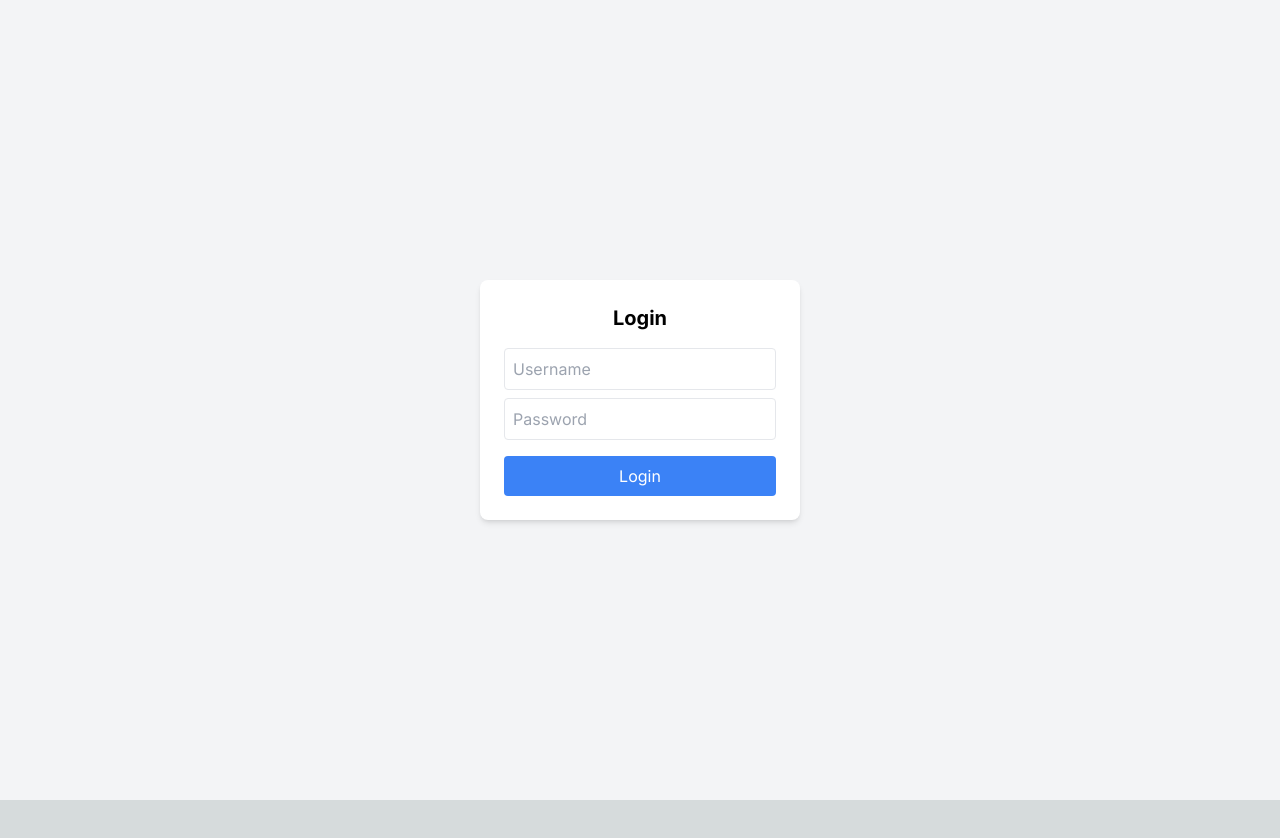
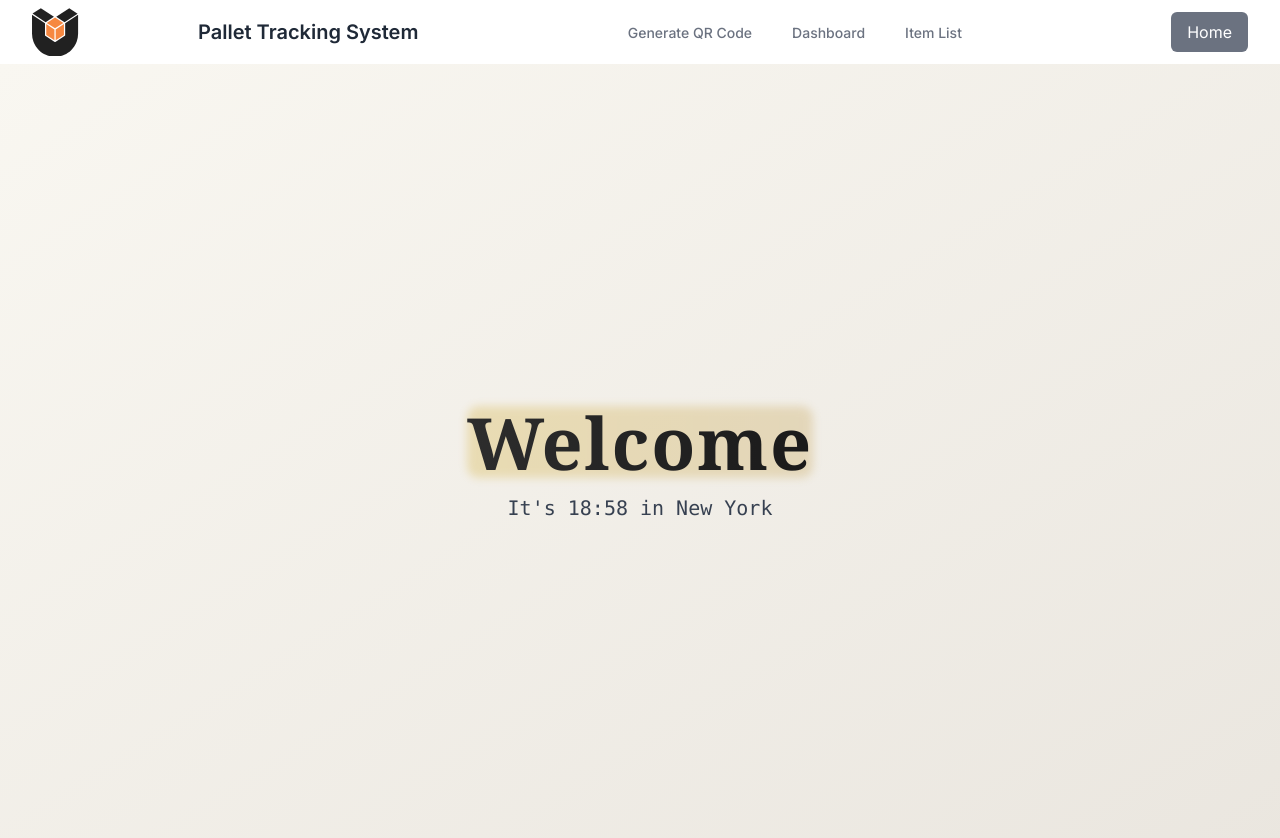
Before and after one commit to Renzhijie110/scan-management, a Next.js app: page / in a window 1280 px wide. Shown: the top 838 px of the page. Before the commit the page ends 800 px from the top, so only its background shows below. Built offline with nearby package versions, Linux system fonts and the light colour scheme.

Commit message:
update ui

```diff
--- a/app/create-qrcode/page.tsx
+++ b/app/create-qrcode/page.tsx
@@ -6,43 +6,41 @@ import { useRouter } from 'next/navigation';
 
 export default function CreateQRCode() {
   const router = useRouter();
+
+  const [qrCodes, setQrCodes] = useState<{ itemId: string; qrImage: string; createdAt: string; }[]>([]);
+  const [dateInput, setDateInput] = useState("");
+  const [warehouseInput, setWarehouseInput] = useState("");
+  const [error, setError] = useState('');
+  const [datePickerValue, setDatePickerValue] = useState(''); // YYYY-MM-DD格式
   useEffect(() => {
-    const warehouse = localStorage.getItem('warehouse');
-    if (warehouse === null) {
-      router.push('/'); // 强制跳转回登录页
-    }
+    const today = new Date();
+    // 设置默认日期选择器值格式 YYYY-MM-DD
+    const yyyy = today.getFullYear();
+    const mm = (today.getMonth() + 1).toString().padStart(2, '0');
+    const dd = today.getDate().toString().padStart(2, '0');
+    const formattedPickerDate = `${yyyy}-${mm}-${dd}`;
+    setDatePickerValue(formattedPickerDate);
+
+    // 设置默认YYMMDD格式给dateInput
+    const yy = yyyy.toString().slice(2);
+    setDateInput(`${yy}${mm}${dd}`);
   }, []);
 
-  const [qrCodes, setQrCodes] = useState<{ itemId: string; qrImage: string; createdAt: string; }[]>([]);
-  const [inputText, setInputText] = useState('');
-  const [dateInput, setDateInput] = useState("");
-  const [warehouseInput, setWarehouseInput] = useState("");
-  const [startBox, setStartBox] = useState("");
-  const [endBox, setEndBox] = useState("");
-  const [error, setError] = useState('');
-
   const generateQRCodes = async () => {
-    if (!dateInput || !warehouseInput || !startBox || !endBox) {
-      setError("Please enter all fields: Date, Warehouse, Start, and End Box Numbers (^_^)");
+    if (!dateInput || !warehouseInput ) {
+      setError("Please enter all fields: Date, Warehouse (^_^)");
       return;
     }
 
-    const start = parseInt(startBox, 10);
-    const end = parseInt(endBox, 10);
-
-    if (isNaN(start) || isNaN(end) || start > end) {
-      setError("Invalid Box Number Range! Start should be ≤ End.");
-      return;
-    }
 
     const newQrCodes = [];
     try {
       const timestamp = new Date().toLocaleString();
       const user_id = localStorage.getItem("user_id");
 
-      for (let i = start; i <= end; i++) {
-        const itemId = `${dateInput} ${warehouseInput} ${i}`;
-        const regex = /^\d{6} [A-Z]{3} \d+$/;
+
+        const itemId = `${dateInput} ${warehouseInput}`;
+        const regex = /^\d{6} \d+$/;
         if (!regex.test(itemId)) {
           setError(`GID Wrong Format: ${itemId}, Required Format: YYMMDD XXX X (^_^)`);
           return;
@@ -58,7 +56,8 @@ export default function CreateQRCode() {
         });
 
         newQrCodes.push({ itemId, qrImage, createdAt: timestamp });
-      }
+
+
 
       setQrCodes(newQrCodes);
       setError("");
@@ -116,70 +115,92 @@ export default function CreateQRCode() {
   };
 
 
+    // 处理日期选择器变化，自动转成YYMMDD
+    const handleDateChange = (e: React.ChangeEvent<HTMLInputElement>) => {
+      const val = e.target.value; // 格式 YYYY-MM-DD
+      setDatePickerValue(val);
+
+      if (!val) {
+        setDateInput('');
+        return;
+      }
+
+      const [yyyy, mm, dd] = val.split('-');
+      const yy = yyyy.slice(2);
+      setDateInput(`${yy}${mm}${dd}`);
+    };
+
     return (
+      <main className="min-h-screen p-12 bg-gray-50 flex items-center justify-center">
+        <div className="max-w-lg w-full bg-white p-8 rounded-xl shadow-xl">
+          <h1 className="text-4xl font-extrabold mb-10 text-center text-blue-700">Generate QR Codes</h1>
+          <div className="space-y-6">
+            <div>
+              <label htmlFor="date-picker" className="block mb-3 font-semibold text-lg text-gray-800">
+                Select Date
+              </label>
+              <input
+                id="date-picker"
+                type="date"
+                value={datePickerValue}
+                onChange={handleDateChange}
+                className="w-full px-5 py-4 border border-gray-300 rounded-lg text-xl focus:outline-none focus:ring-4 focus:ring-blue-300"
+              />
+              <p className="mt-3 text-gray-600 text-lg">
+                Selected format: <span className="font-mono text-blue-600">{dateInput}</span>
+              </p>
+            </div>
 
-    <main className="min-h-screen p-8 bg-gray-100">
-      <div className="max-w-md mx-auto bg-white p-6 rounded-lg shadow-md">
-        <h1 className="text-2xl font-bold mb-6 text-center">Generate QR Codes</h1>
-        <div className="space-y-4">
+            <div>
+              <label htmlFor="warehouse" className="block mb-3 font-semibold text-lg text-gray-800">
+                Warehouse Number
+              </label>
               <input
-            type="text"
-            value={dateInput}
-            onChange={(e) => setDateInput(e.target.value)}
-            className="w-full px-3 py-2 border border-gray-300 rounded-md"
-            placeholder="Enter Date (YYMMDD)"
-          />
-          <input
+                id="warehouse"
                 type="text"
                 value={warehouseInput}
                 onChange={(e) => setWarehouseInput(e.target.value)}
-            className="w-full px-3 py-2 border border-gray-300 rounded-md"
-            placeholder="Enter Warehouse (XXX)"
-          />
-          <div className="flex space-x-2">
-            <input
-              type="number"
-              value={startBox}
-              onChange={(e) => setStartBox(e.target.value)}
-              className="w-1/2 px-3 py-2 border border-gray-300 rounded-md"
-              placeholder="Start Box Number"
-            />
-            <input
-              type="number"
-              value={endBox}
-              onChange={(e) => setEndBox(e.target.value)}
-              className="w-1/2 px-3 py-2 border border-gray-300 rounded-md"
-              placeholder="End Box Number"
+                placeholder="Enter Warehouse Number"
+                className="w-full px-5 py-4 border border-gray-300 rounded-lg text-xl focus:outline-none focus:ring-4 focus:ring-blue-300"
               />
             </div>
+
             <button
               onClick={generateQRCodes}
-            className="w-full bg-blue-500 text-white px-4 py-2 rounded-md hover:bg-blue-600"
+              className="w-full bg-gradient-to-r from-blue-600 to-blue-400 text-white font-bold text-2xl py-4 rounded-lg shadow-md hover:from-blue-700 hover:to-blue-500 transition"
             >
               Generate QR Codes
             </button>
           </div>
 
-        {error && <p className="text-red-500 mt-4 text-center">{error}</p>}
+          {error && (
+            <p className="text-red-600 mt-6 text-center font-semibold text-lg">{error}</p>
+          )}
 
           {qrCodes.length > 0 && (
-          <div className="mt-6 text-center">
-            <h2 className="text-2xl font-semibold mb-2">Finished</h2>
-            <div className="grid grid-cols-2 gap-4">
+            <div className="mt-12 text-center">
+              <h2 className="text-3xl font-semibold mb-6 text-gray-800">Finished</h2>
+              <div className="grid grid-cols-1 sm:grid-cols-2 gap-8">
                 {qrCodes.map((qr) => (
-                <div key={qr.itemId} className="border p-2 rounded-md text-center">
-                  <p className="text-gray-600">{qr.itemId}</p>
-                  <img src={qr.qrImage} alt="QR Code" className="mx-auto" />
+                  <div
+                    key={qr.itemId}
+                    className="border border-gray-300 p-4 rounded-xl shadow-sm hover:shadow-lg transition"
+                  >
+                    <p className="text-gray-700 text-xl font-mono mb-4">{qr.itemId}</p>
+                    <img src={qr.qrImage} alt="QR Code" className="mx-auto w-48 h-auto" />
                   </div>
                 ))}
               </div>
-            <button onClick={handlePrint} className="mt-4 bg-green-500 text-white px-4 py-2 rounded-md hover:bg-green-600">
+              <button
+                onClick={handlePrint}
+                className="mt-10 bg-gradient-to-r from-green-600 to-green-400 text-white font-bold text-2xl py-4 rounded-lg shadow-md hover:from-green-700 hover:to-green-500 transition"
+              >
                 Print QR Codes
-
               </button>
             </div>
           )}
         </div>
       </main>
     );
+
 }
--- a/app/dashboard/page.tsx
+++ b/app/dashboard/page.tsx
@@ -5,12 +5,6 @@ import Dashboard from '@/components/dashboard';
 
 export default function Boxes() {
   const router = useRouter();
-  useEffect(() => {
-    const warehouse = localStorage.getItem('warehouse');
-    if (warehouse === null) {
-      router.push('/'); // 强制跳转回登录页
-    }
-  }, []);
 
 
   return (
--- a/app/layout.tsx
+++ b/app/layout.tsx
@@ -2,8 +2,7 @@
 
 import { Inter } from 'next/font/google';
 import './globals.css';
-import NavWrapper from '@/components/nav-wrapper';
-
+import Navbar from '@/components/navbar';
 const inter = Inter({ subsets: ['latin'] });
 
 export default function RootLayout({
@@ -14,7 +13,7 @@ export default function RootLayout({
   return (
     <html lang="zh">
       <body className={inter.className}>
-        <NavWrapper />
+        <Navbar/>
         {children}
       </body>
     </html>
--- a/app/page.tsx
+++ b/app/page.tsx
@@ -1,68 +1,66 @@
-"use client";
+'use client';
 
-import { useState } from 'react';
-import { useRouter } from 'next/navigation';
-
-export const preferredRegion = 'home';
-export const dynamic = 'force-dynamic';
+import { useEffect, useState } from 'react';
+import { motion } from 'framer-motion';
 
 export default function Home() {
-  const [username, setUsername] = useState('');
-  const [password, setPassword] = useState('');
-  const [error, setError] = useState('');
-  const router = useRouter();
+  const [timeString, setTimeString] = useState('');
+  const [timeZone, setTimeZone] = useState('America/New_York'); // 默认时区
 
-  const handleLogin = async (e: React.FormEvent) => {
-    e.preventDefault();
+  useEffect(() => {
+    // 读取登录人的时区信息（模拟）
+    const tz = localStorage.getItem('userTimeZone');
+    if (tz) setTimeZone(tz);
 
-    try {
-      const response = await fetch('/api/login', {
-        method: 'POST',
-        headers: { 'Content-Type': 'application/json' },
-        body: JSON.stringify({ username, password }),
+    function updateTime() {
+      const now = new Date();
+
+      // 用Intl格式化对应时区时间
+      const formatter = new Intl.DateTimeFormat('en-US', {
+        hour: '2-digit',
+        minute: '2-digit',
+        hour12: false,
+        timeZone,
       });
 
-      const data = await response.json()
+      const formattedTime = formatter.format(now);
 
-      if (!response.ok) {
-        setError(data.error || 'Login failed');
-        return;
-      }else{
-        localStorage.setItem('user_id', data.user_id);
-        localStorage.setItem('warehouse', data.warehouse);
-        router.push('/dashboard');
-      }
+      // 提取城市名称，假设格式是区域/城市，比如 America/New_York
+      const city = timeZone.split('/')[1]?.replace('_', ' ') || timeZone;
 
-    } catch (error) {
-      setError('An error occurred. Please try again.');
+      setTimeString(`It's ${formattedTime} in ${city}`);
     }
-  };
+
+    updateTime();
+
+    const interval = setInterval(updateTime, 60 * 1000);
+
+    return () => clearInterval(interval);
+  }, [timeZone]);
 
   return (
-    <main className="flex min-h-screen items-center justify-center bg-gray-100">
-      <div className="bg-white p-6 rounded-lg shadow-md w-80">
-        <h2 className="text-xl font-bold mb-4 text-center">Login</h2>
-        <form onSubmit={handleLogin}>
-          <input
-            type="text"
-            placeholder="Username"
-            value={username}
-            onChange={(e) => setUsername(e.target.value)}
-            className="w-full p-2 mb-2 border rounded"
-          />
-          <input
-            type="password"
-            placeholder="Password"
-            value={password}
-            onChange={(e) => setPassword(e.target.value)}
-            className="w-full p-2 mb-2 border rounded"
-          />
-          {error && <p className="text-red-500 text-sm">{error}</p>}
-          <button type="submit" className="w-full bg-blue-500 text-white p-2 rounded mt-2 hover:bg-blue-600">
-            Login
-          </button>
-        </form>
-      </div>
+    <main className="flex min-h-screen items-center justify-center bg-gradient-to-br from-[#f9f7f1] to-[#eae6df] flex-col space-y-4">
+      <motion.h1
+        initial={{ opacity: 0, y: 30 }}
+        animate={{ opacity: 1, y: 0 }}
+        transition={{ duration: 1.2, ease: 'easeOut' }}
+        className="text-5xl md:text-7xl font-serif font-semibold text-gray-900 tracking-wide"
+      >
+        <span className="relative inline-block">
+          <span className="absolute inset-0 bg-gradient-to-r from-[#d4af37] to-[#c5a253] rounded-xl blur-sm opacity-30"></span>
+          <span className="relative text-transparent bg-clip-text bg-gradient-to-r from-[#2d2d2d] to-[#1a1a1a]">
+            Welcome
+          </span>
+        </span>
+      </motion.h1>
+      <motion.p
+        initial={{ opacity: 0, y: 10 }}
+        animate={{ opacity: 1, y: 0 }}
+        transition={{ delay: 1.3, duration: 0.8, ease: 'easeOut' }}
+        className="text-xl text-gray-700 font-mono"
+      >
+        {timeString}
+      </motion.p>
     </main>
   );
 }
--- /dev/null
+++ b/components/Logo.tsx
@@ -0,0 +1,37 @@
+export default function Logo() {
+    return (
+      <svg
+            version="1.1"
+            id="Layer_1"
+            xmlns="http://www.w3.org/2000/svg"
+            xmlnsXlink="http://www.w3.org/1999/xlink"
+            x="0px"
+            y="0px"
+            viewBox="0 0 220 71.52"
+            className="w-[150px] h-auto"
+            xmlSpace="preserve"
+          >
+            <style type="text/css">
+              {`
+                .st0{fill-rule:evenodd;clip-rule:evenodd;fill:#F68841;}
+                .st1{fill-rule:evenodd;clip-rule:evenodd;fill:#212121;}
+                .st2{fill:#F68841;}
+                .st3{fill:#212121;}
+              `}
+            </style>
+            {/* SVG 内容粘贴在这里 */}
+            <g>
+              <polygon className="st0" points="34.71,31.45 46.82,23.57 46.82,39.59 34.71,47.47" />
+              <polygon className="st0" points="21.62,21.89 33.84,13.88 46.06,21.89 33.8,29.87" />
+              <polygon className="st0" points="20.87,39.59 20.87,23.58 32.88,31.45 32.88,47.47" />
+              <path className="st1" d="M33.8,71.52c-4.69,0-9.23-0.94-13.48-2.79c-3.75-1.64-7.15-3.92-10.11-6.8c-3.56-3.47-6.35-7.75-8.08-12.37
+                  C0.72,45.79,0,41.8,0,37.72V9.9l19.04,12.48v17.7c0,0.31,0.15,0.59,0.41,0.76l13.84,9.07c0.09,0.05,0.15,0.09,0.22,0.11l0.09,0.02
+                  c0.09,0.02,0.13,0.03,0.17,0.03c0.12-0.01,0.21-0.02,0.29-0.04c0.08-0.02,0.13-0.05,0.19-0.08l13.97-9.09
+                  c0.26-0.17,0.41-0.46,0.41-0.77v-17.7L67.6,9.97v27.75c0,4.05-0.71,8.02-2.11,11.8c-1.74,4.66-4.54,8.95-8.1,12.41
+                  c-2.92,2.85-6.29,5.12-10.02,6.76C43.07,70.56,38.51,71.52,33.8,71.52"/>
+              <polygon className="st1" points="0.75,8.21 12.97,0.2 32.17,12.79 19.96,20.8" />
+              <polygon className="st1" points="35.51,12.79 54.62,0.28 66.84,8.28 47.73,20.8" />
+            </g>
+          </svg>
+    );
+  }
--- a/components/navbar.tsx
+++ b/components/navbar.tsx
@@ -2,67 +2,127 @@
 
 import Link from 'next/link';
 import { usePathname, useRouter } from 'next/navigation';
+import Logo from '@/components/Logo';
+import { useState } from 'react';
 
 export default function Navbar() {
   const pathname = usePathname();
   const router = useRouter();
+  const [mobileMenuOpen, setMobileMenuOpen] = useState(false);
 
   const handleLogout = () => {
-    localStorage.removeItem('warehouse');
     router.push('/');
   };
 
   return (
     <nav className="bg-white shadow-sm">
       <div className="max-w-7xl mx-auto px-4 sm:px-6 lg:px-8">
-        <div className="flex justify-between h-16">
-          <div className="flex">
-            <div className="flex-shrink-0 flex items-center">
+        <div className="flex items-center justify-between h-16">
+          {/* 左侧：Logo + 标题 */}
+          <div className="flex items-center space-x-4">
+            <Logo />
+            <span className="hidden sm:inline text-xl font-semibold text-gray-800">
+
               Pallet Tracking System
-            </div>
-            <div className="hidden sm:ml-6 sm:flex sm:space-x-8">
-              <Link
-                href="/dashboard"
-                className={`inline-flex items-center px-1 pt-1 border-b-2 text-sm font-medium ${
-                  pathname === '/dashboard'
-                    ? 'border-blue-500 text-gray-900'
-                    : 'border-transparent text-gray-500 hover:border-gray-300 hover:text-gray-700'
-                }`}
-              >
-                Dashboard
-              </Link>
-              <Link
-                href="/boxes"
-                className={`inline-flex items-center px-1 pt-1 border-b-2 text-sm font-medium ${
-                  pathname === '/boxes'
-                    ? 'border-blue-500 text-gray-900'
-                    : 'border-transparent text-gray-500 hover:border-gray-300 hover:text-gray-700'
-                }`}
-              >
-                Item List
-              </Link>
-              <Link
-                href="/create-qrcode"
-                className={`inline-flex items-center px-1 pt-1 border-b-2 text-sm font-medium ${
-                  pathname === '/create-qrcode'
-                    ? 'border-blue-500 text-gray-900'
-                    : 'border-transparent text-gray-500 hover:border-gray-300 hover:text-gray-700'
-                }`}
-              >
-                Generate QR Code
-              </Link>
-            </div>
+            </span>
           </div>
-          <div className="flex items-center">
+
+          {/* 桌面导航 */}
+          <div className="hidden sm:flex sm:space-x-8">
+            <NavLink href="/create-qrcode" currentPath={pathname} label="Generate QR Code" />
+            <NavLink href="/dashboard" currentPath={pathname} label="Dashboard" />
+            <NavLink href="/boxes" currentPath={pathname} label="Item List" />
+          </div>
+
+          {/* 右侧按钮 */}
+          <div className="flex items-center space-x-4">
             <button
               onClick={handleLogout}
-              className="bg-red-500 text-white px-4 py-2 rounded hover:bg-red-600"
+              className="hidden sm:inline bg-gray-500 text-white px-4 py-2 rounded-md hover:bg-orange-600 transition-colors duration-200"
             >
-              Logout
+              Home
+            </button>
+
+            {/* 手机汉堡菜单按钮 */}
+            <button
+              onClick={() => setMobileMenuOpen(!mobileMenuOpen)}
+              className="sm:hidden inline-flex items-center justify-center p-2 rounded-md text-gray-700 hover:bg-gray-200 focus:outline-none focus:ring-2 focus:ring-inset focus:ring-blue-500"
+              aria-label="Toggle menu"
+            >
+              <svg
+                className="block h-6 w-6"
+                xmlns="http://www.w3.org/2000/svg"
+                fill="none"
+                viewBox="0 0 24 24"
+                stroke="currentColor"
+                aria-hidden="true"
+              >
+                {mobileMenuOpen ? (
+                  <path strokeLinecap="round" strokeLinejoin="round" strokeWidth={2} d="M6 18L18 6M6 6l12 12" />
+                ) : (
+                  <path strokeLinecap="round" strokeLinejoin="round" strokeWidth={2} d="M4 6h16M4 12h16M4 18h16" />
+                )}
+              </svg>
             </button>
           </div>
         </div>
       </div>
+
+      {/* 手机菜单展开 */}
+      {mobileMenuOpen && (
+        <div className="sm:hidden bg-white border-t border-gray-200 px-4 py-4 space-y-3">
+          <NavLink href="/create-qrcode" currentPath={pathname} label="Generate QR Code" mobile />
+          <NavLink href="/dashboard" currentPath={pathname} label="Dashboard" mobile />
+          <NavLink href="/boxes" currentPath={pathname} label="Item List" mobile />
+          <button
+            onClick={handleLogout}
+            className="w-full bg-gray-500 text-white py-2 rounded-md hover:bg-orange-600 transition-colors duration-200"
+          >
+            Home
+          </button>
+        </div>
+      )}
     </nav>
   );
 }
+
+function NavLink({
+  href,
+  currentPath,
+  label,
+  mobile = false,
+}: {
+  href: string;
+  currentPath: string;
+  label: string;
+  mobile?: boolean;
+}) {
+  const isActive = currentPath === href;
+
+  const baseClasses = mobile
+    ? 'block px-3 py-2 rounded-md text-base font-medium transition'
+    : 'inline-flex items-center border-b-2 px-1 pt-1 text-sm font-medium transition';
+
+  const activeClasses = mobile
+    ? 'bg-blue-100 text-blue-700'
+    : 'border-blue-500 text-gray-900';
+
+  const inactiveClasses = mobile
+    ? 'text-gray-700 hover:bg-gray-100 hover:text-gray-900'
+    : 'border-transparent text-gray-500 hover:border-gray-300 hover:text-gray-700';
+
+  return (
+    <Link
+      href={href}
+      className={`${baseClasses} ${isActive ? activeClasses : inactiveClasses}`}
+      onClick={() => {
+        if (mobile) {
+          // 这里可以关闭菜单逻辑
+          // 例如调用父组件传的关闭函数（需提升状态）
+        }
+      }}
+    >
+      {label}
+    </Link>
+  );
+}
--- a/next.config.js
+++ b/next.config.js
@@ -1,5 +1,6 @@
 /** @type {import('next').NextConfig} */
 const nextConfig = {
+  devIndicators: false,
   images: {
     domains: ["images.ctfassets.net"],
   },
--- a/package.json
+++ b/package.json
@@ -17,6 +17,7 @@
     "autoprefixer": "10.4.16",
     "eslint": "^8",
     "eslint-config-next": "^15.1.6",
+    "framer-motion": "^12.15.0",
     "html5-qrcode": "^2.3.8",
     "ms": "^2.1.3",
     "next": "^15.1.6",
```
Also changed, not shown: app/boxes/page.tsx (+1 -6 lines), components/nav-wrapper.tsx (deleted, +0 -11 lines), 1 other file (tests, documents, lock files or other folders). Lines whose indentation alone changed are shown as unchanged.
